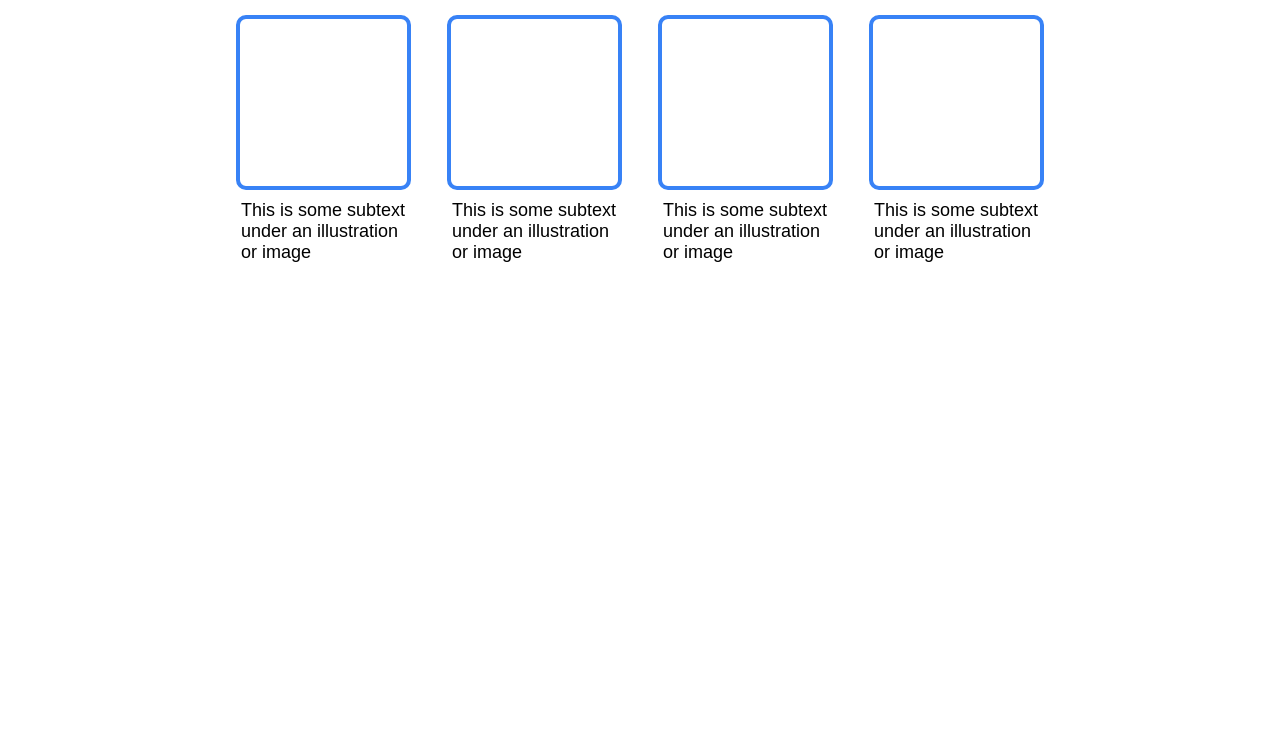
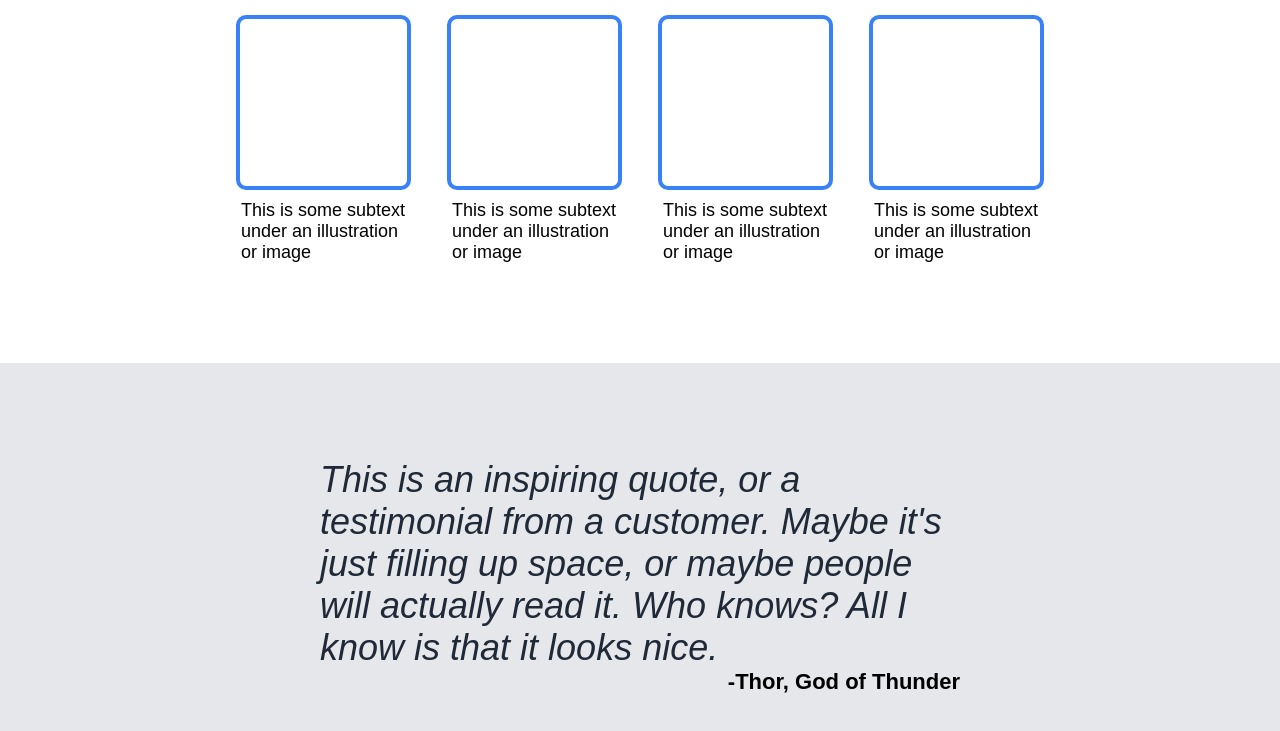
Before and after one commit to sonlar/odin-landing-page, a plain HTML site: page index.html in a window 1280 px wide. Shown: the part 709-1440 px from the top of the page. Before the commit the page ends 982 px from the top, so only its background shows below. Drawn offline with Linux system fonts and the light colour scheme.

Commit message:
Add quote section

```diff
--- a/index.html
+++ b/index.html
@@ -48,5 +48,14 @@
             <p>This is some subtext under an illustration or image</p>
         </div>
     </div>
+    <div class="quote-container">
+        <div class="quote">
+            This is an inspiring quote, or a testimonial from a customer.
+            Maybe it's just filling up space, or maybe people will actually
+            read it. Who knows? All I know is that it looks nice.
+        </div>
+        <div class="signature">-Thor, God of Thunder</div>
+
+    </div>
 </body>
 </html>
--- a/style.css
+++ b/style.css
@@ -1,4 +1,4 @@
-@import url('https://fonts.googleapis.com/css2?family=Roboto:ital,wght@0,400;0,700;0,900;1,300&display=swap');
+@import url('https://fonts.googleapis.com/css2?family=Roboto:wght@300;400;700;900&display=swap');
 
 * {
     font-family: sans-serif;
@@ -99,8 +99,35 @@ img {
 .container p {
     margin: 10px 5px;
 }
+.quote-container {
+    display: flex;
+    flex-direction: column;
+    flex-wrap: wrap;
+    justify-content: center;
+    align-items: flex-end;
+    padding: 7.5% 25%;
+    background-color: #e5e7eb;
+    margin: 5em 0;
+}
+
+/*font-weight: 300; doesn't seem to display correctly*/
+.quote {
+    font-size: 36px;
+    font-weight: 300;
+    font-style: italic;
+    color: #1f2937;
+}
+
+.signature {
+    font-weight: 700;
+    font-size: 22px;
+}
 
 @media only screen and (max-width: 800px) {
+    * {
+        max-height: none;
+
+    }
     img {
         display: none;
     }
@@ -109,4 +136,8 @@ img {
         flex-direction: column;
         align-items: center;
     }
+
+    .quote-container {
+        padding: 5em 2em;
+    }
 }
```
